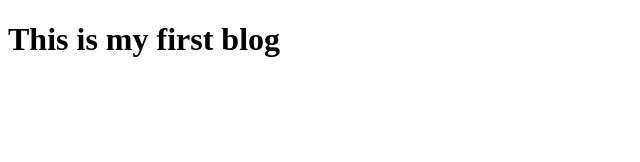
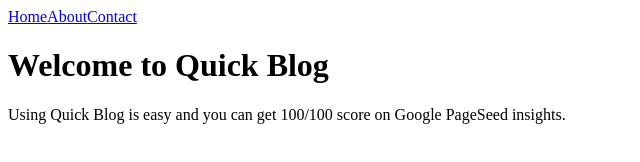
Before and after one commit to psyhedeliq/quick-blog, a website: page src/index.pug in a window 1280 px wide. Shown: the whole page, without its empty margins (0-640 px from the left). Drawn offline with nearby package versions, Linux system fonts and the light colour scheme; files that its build step writes are made by us from their sources.

Commit message:
create the basic structure of quick blog

```diff
--- /dev/null
+++ b/src/_component/layout/base.pug
@@ -0,0 +1,9 @@
+doctype html
+html
+  block config
+  head
+    title=title
+    meta(name="description", content=description)
+  body
+    include ../menu/menu
+    block content
--- /dev/null
+++ b/src/_component/menu/menu.pug
@@ -0,0 +1,3 @@
+a(href="/") Home
+a(href="/about.html") About
+a(href="/contact.html") Contact
--- a/src/index.pug
+++ b/src/index.pug
@@ -1,5 +1,9 @@
-doctype html
-html
-  head
-  body
-    h1 This is my first blog
+extends _component/layout/base
+
+block config
+  -
+    const title = 'Welcome to Quick Blog';
+    const description = 'Using Quick Blog is easy and you can get 100/100 score on Google PageSeed insights.';
+block content
+  h1=title
+  p=description
```
Also changed, not shown: src/about.pug (added, +8 -0 lines), src/contact.pug (added, +8 -0 lines).
